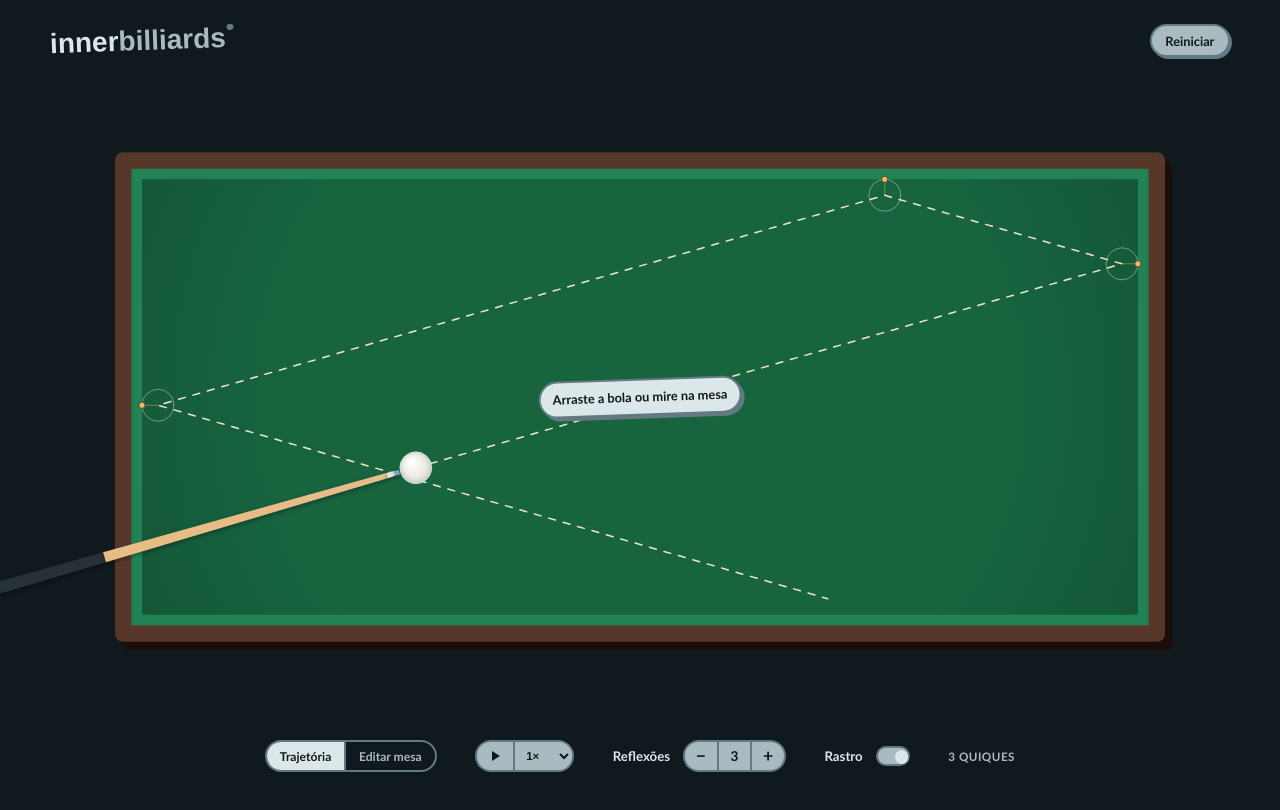
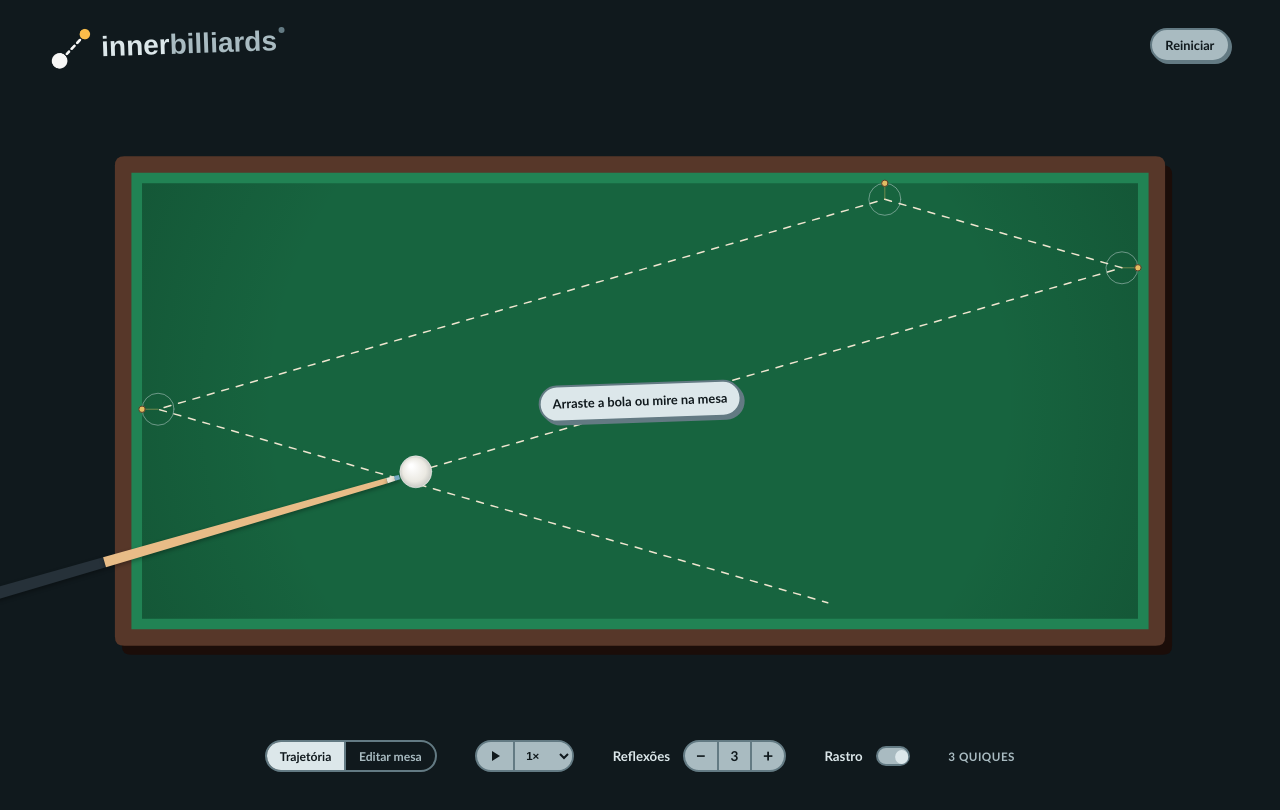
Before and after one commit to cristianmacedo/innerbilliards, a React (Vite) app: page / in a window 1280 px wide. Shown: the top 810 px of the page. Built offline with nearby package versions, Linux system fonts and the light colour scheme.

Commit message:
Add brand logo and favicon

```diff
--- a/index.html
+++ b/index.html
@@ -3,9 +3,10 @@
   <head>
     <meta charset="UTF-8" />
     <meta name="viewport" content="width=device-width, initial-scale=1.0" />
-    <meta name="theme-color" content="#A1CCA5" />
+    <meta name="theme-color" content="#10191d" />
     <meta name="description" content="Explore trajetorias de sinuca em uma mesa minimalista." />
-    <title>innerbilliards</title>
+    <link rel="icon" type="image/png" href="/brand/innerbilliards.png" />
+    <title>InnerBilliards</title>
   </head>
   <body>
     <div id="root"></div>
--- a/src/App.jsx
+++ b/src/App.jsx
@@ -671,7 +671,10 @@ export default function App() {
   return (
     <main className="app-shell">
       <header className="topbar">
-        <button className="wordmark" onClick={resetAll} aria-label="innerbilliards, reiniciar mesa"><span>inner</span>billiards<i /></button>
+        <button className="wordmark" onClick={resetAll} aria-label="innerbilliards, reiniciar mesa">
+          <img className="wordmark-logo" src="/brand/innerbilliards.png" alt="" />
+          <span className="wordmark-copy"><strong>inner</strong>billiards<i /></span>
+        </button>
         <button className="reset-button" onClick={resetAll}>Reiniciar</button>
       </header>
 
--- a/src/styles.css
+++ b/src/styles.css
@@ -19,9 +19,11 @@ button { color: inherit; }
 .app-shell { min-height: 100svh; display: grid; grid-template-rows: auto 1fr auto; padding: 1.5rem clamp(1rem, 3.2vw, 3rem); gap: 1.35rem; background: #10191d; }
 .topbar, .controls { width: min(100%, 1180px); margin: 0 auto; display: flex; align-items: center; }
 .topbar { justify-content: space-between; }
-.wordmark { appearance: none; padding: 0; border: 0; background: transparent; color: var(--mist-mid); text-decoration: none; font-family: ui-rounded, "Arial Rounded MT Bold", sans-serif; font-size: clamp(1.35rem, 2.4vw, 1.75rem); letter-spacing: 0; font-weight: 900; line-height: 1; transform: rotate(-2deg); cursor: pointer; }
+.wordmark { appearance: none; padding: 0; border: 0; background: transparent; color: var(--mist-mid); display: inline-flex; align-items: center; gap: .55rem; text-decoration: none; font-family: ui-rounded, "Arial Rounded MT Bold", sans-serif; font-size: clamp(1.35rem, 2.4vw, 1.75rem); letter-spacing: 0; font-weight: 900; line-height: 1; transform: rotate(-2deg); cursor: pointer; }
 .wordmark:focus-visible { outline: 2px solid var(--mist-mid); outline-offset: 5px; border-radius: 3px; }
-.wordmark span { color: var(--mist-light); }
+.wordmark-logo { width: clamp(2rem, 3.4vw, 2.65rem); height: clamp(2rem, 3.4vw, 2.65rem); object-fit: contain; }
+.wordmark-copy { color: var(--mist-mid); }
+.wordmark-copy strong { color: var(--mist-light); }
 .wordmark i { display: inline-block; width: .38rem; height: .38rem; margin-left: .1rem; border-radius: 50%; background: var(--mist-dark); vertical-align: top; }
 .mode-label, .status { color: var(--mist-mid); font-size: .73rem; letter-spacing: .04em; text-transform: uppercase; margin: 0; font-weight: 800; }
 .reset-button { border: 2px solid var(--mist-dark); border-radius: 999px; background: var(--mist-mid); color: #10191d; padding: .42rem .85rem; cursor: pointer; font-size: .8rem; font-weight: 800; box-shadow: 2px 2px 0 var(--mist-dark); }
```
Also changed, not shown: public/brand/innerbilliards.png (added).
